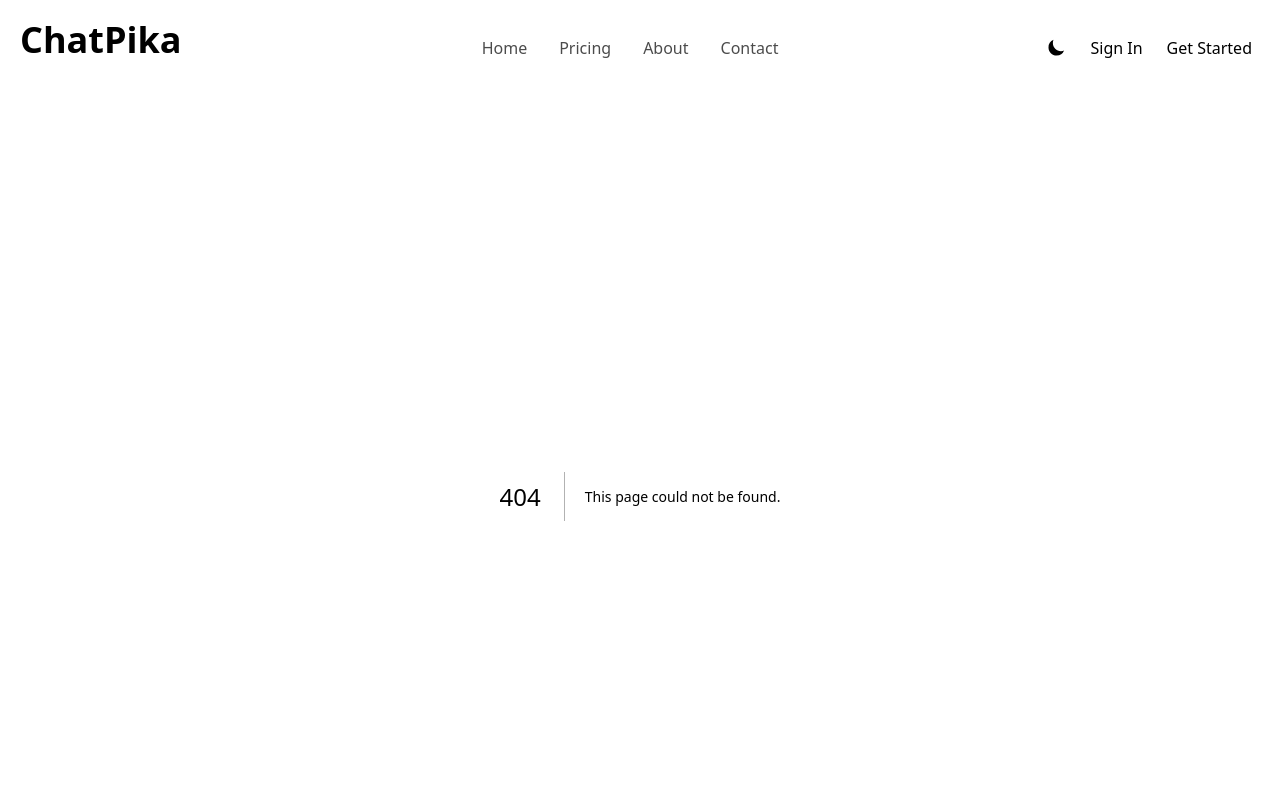
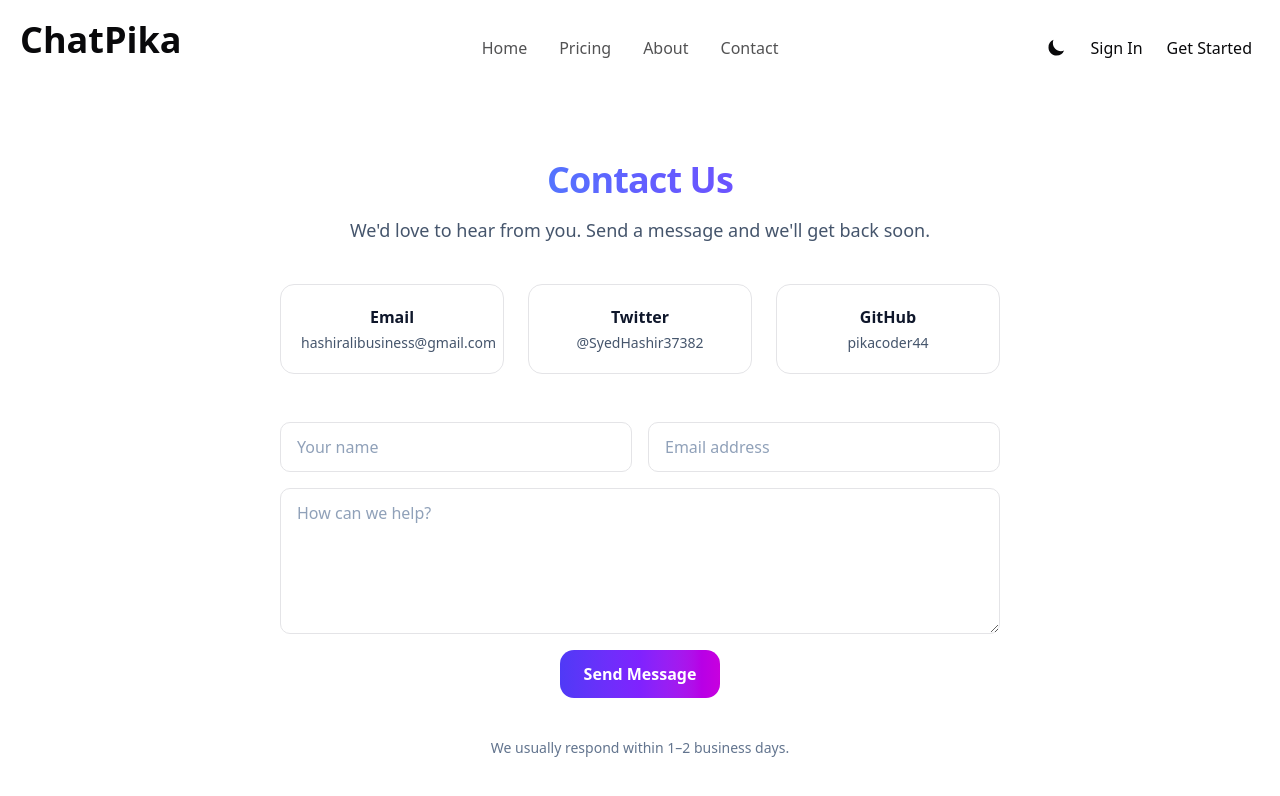
Before and after one commit to pikacoder44/ChatPika, a Next.js app: page /contact in a window 1280 px wide. Before the commit this address had no page. Shown: the top 796 px of the page. Built offline with nearby package versions, Linux system fonts and the light colour scheme.

Commit message:
Created Contact Page

```diff
--- /dev/null
+++ b/app/contact/page.tsx
@@ -0,0 +1,76 @@
+export default function ContactPage() {
+  return (
+    <main className="relative w-full flex justify-center items-center">
+      <section className="max-w-3xl w-full px-6 py-16">
+        <div className="text-center">
+          <h1 className="text-4xl font-extrabold tracking-tight bg-gradient-to-r from-sky-500 via-indigo-500 to-violet-600 bg-clip-text text-transparent dark:from-sky-400 dark:via-indigo-400 dark:to-violet-500">
+            Contact Us
+          </h1>
+          <p className="mt-4 text-lg text-slate-600 dark:text-slate-300">
+            We&apos;d love to hear from you. Send a message and we&apos;ll get
+            back soon.
+          </p>
+        </div>
+
+        <div className="mt-10 grid grid-cols-1 gap-6 md:grid-cols-3">
+          <div className="rounded-xl border p-5 cursor-pointer bg-white/60 dark:bg-zinc-900/40 text-center">
+            <h3 className="font-semibold text-slate-900 dark:text-white">
+              Email
+            </h3>
+            <p className="text-sm mt-1 text-slate-600 dark:text-slate-300">
+              hashiralibusiness@gmail.com
+            </p>
+          </div>
+          <div className="rounded-xl border p-5 cursor-pointer bg-white/60 dark:bg-zinc-900/40 text-center">
+            <h3 className="font-semibold text-slate-900 dark:text-white">
+              Twitter
+            </h3>
+            <p className="text-sm mt-1 text-slate-600 dark:text-slate-300">
+              @SyedHashir37382
+            </p>
+          </div>
+          <div className="rounded-xl border p-5 cursor-pointer bg-white/60 dark:bg-zinc-900/40 text-center">
+            <h3 className="font-semibold text-slate-900 dark:text-white">
+              GitHub
+            </h3>
+            <p className="text-sm mt-1 text-slate-600 dark:text-slate-300">
+              pikacoder44
+            </p>
+          </div>
+        </div>
+
+        <form className="mt-12 grid grid-cols-1 gap-4">
+          <div className="grid grid-cols-1 md:grid-cols-2 gap-4">
+            <input
+              type="text"
+              placeholder="Your name"
+              className="w-full rounded-lg border bg-white/70 dark:bg-zinc-900/40 px-4 py-3 text-slate-900 dark:text-white placeholder:text-slate-400 dark:placeholder:text-slate-500 focus:outline-none focus:ring-2 focus:ring-sky-400"
+            />
+            <input
+              type="email"
+              placeholder="Email address"
+              className="w-full rounded-lg border bg-white/70 dark:bg-zinc-900/40 px-4 py-3 text-slate-900 dark:text-white placeholder:text-slate-400 dark:placeholder:text-slate-500 focus:outline-none focus:ring-2 focus:ring-sky-400"
+            />
+          </div>
+          <textarea
+            rows={5}
+            placeholder="How can we help?"
+            className="w-full rounded-lg border bg-white/70 dark:bg-zinc-900/40 px-4 py-3 text-slate-900 dark:text-white placeholder:text-slate-400 dark:placeholder:text-slate-500 focus:outline-none focus:ring-2 focus:ring-sky-400"
+          />
+          <div className="flex justify-center">
+            <button
+              type="button"
+              className="rounded-xl px-6 py-3 font-semibold text-white bg-gradient-to-r from-indigo-600 via-violet-600 to-fuchsia-600 hover:opacity-95 transition-all"
+            >
+              Send Message
+            </button>
+          </div>
+        </form>
+
+        <p className="mt-10 text-center text-sm text-slate-500 dark:text-slate-400">
+          We usually respond within 1–2 business days.
+        </p>
+      </section>
+    </main>
+  );
+}
```
